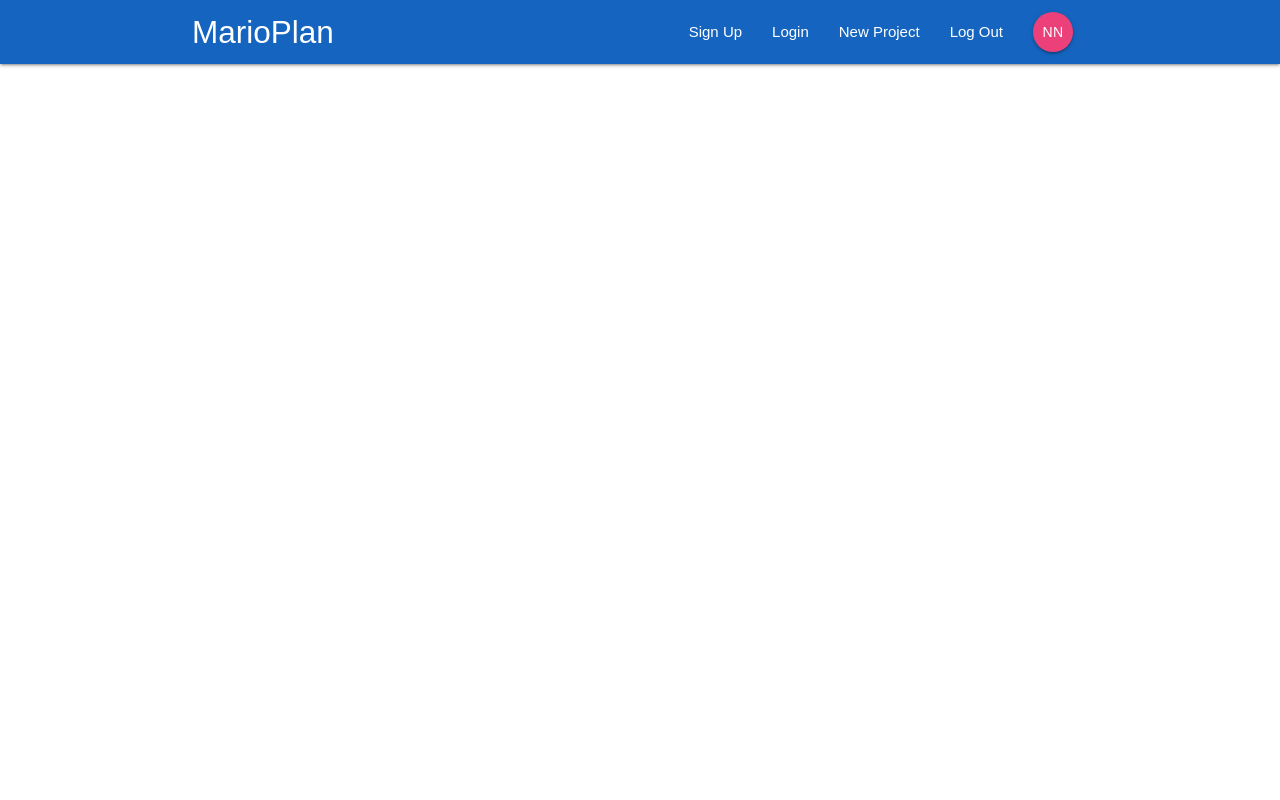
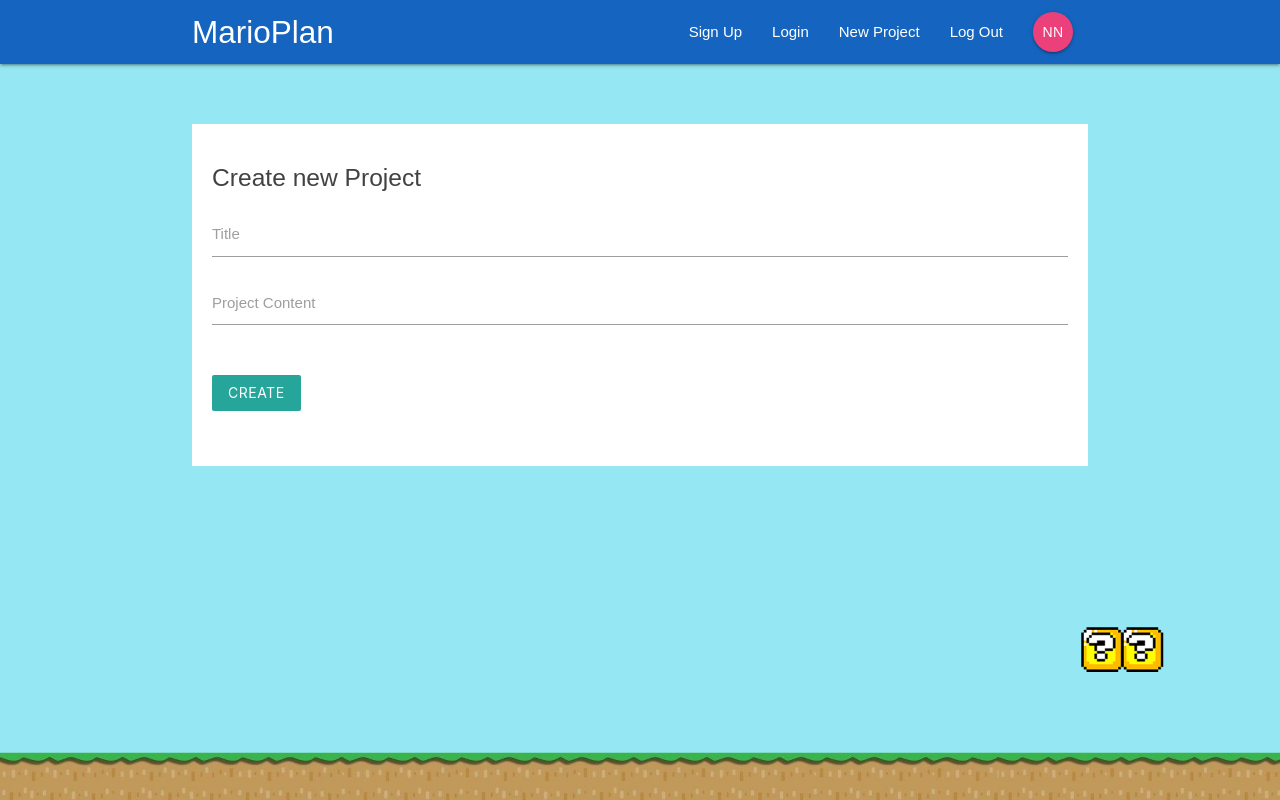
Before and after one commit to MasterLG/ReactReduxFirebase, a React (Create React App) app in the folder marioplan/: page /create in a window 1280 px wide. Built offline with nearby package versions, Linux system fonts and the light colour scheme.

Commit message:
End of 9 and 10

```diff
--- a/marioplan/src/App.js
+++ b/marioplan/src/App.js
@@ -5,6 +5,7 @@
 import Dashboard from "./components/dashboard/Dashboard";
 import SignIn from "./components/auth/SignIn";
 import SignUp from "./components/auth/SignUp";
+import CreateProject from "./components/projects/CreateProject";
 
 class App extends Component {
   render() {
@@ -17,6 +18,7 @@
             <Route path="/project/:id" component={ProjectDetails} />
             <Route path="/signin" component={SignIn} />
             <Route path="/signup" component={SignUp} />
+            <Route path="/create" component={CreateProject} />
           </Switch>
         </div>
       </BrowserRouter>
--- a/marioplan/src/components/layout/SignedInLinks.js
+++ b/marioplan/src/components/layout/SignedInLinks.js
@@ -5,7 +5,7 @@
   return (
     <ul className="right">
       <li>
-        <NavLink to="/">New Project</NavLink>{" "}
+        <NavLink to="/create">New Project</NavLink>{" "}
       </li>
       <li>
         <NavLink to="/">Log Out</NavLink>{" "}
--- a/marioplan/src/components/layout/SignedOutLinks.js
+++ b/marioplan/src/components/layout/SignedOutLinks.js
@@ -5,10 +5,10 @@
   return (
     <ul className="right">
       <li>
-        <NavLink to="/">Sign Up</NavLink>{" "}
+        <NavLink to="/signup">Sign Up</NavLink>{" "}
       </li>
       <li>
-        <NavLink to="/">Login</NavLink>{" "}
+        <NavLink to="/signin">Login</NavLink>{" "}
       </li>
     </ul>
   );
--- a/marioplan/src/components/projects/CreateProject.js
+++ b/marioplan/src/components/projects/CreateProject.js
@@ -0,0 +1,44 @@
+import React, { Component } from "react";
+
+class CreateProject extends Component {
+  state = {
+    title: "",
+    content: ""
+  };
+  handleChange = e => {
+    this.setState({
+      [e.target.id]: e.target.value
+    });
+  };
+  handleSubmit = e => {
+    e.preventDefault();
+    console.log(this.state);
+  };
+  render() {
+    return (
+      <div className="container">
+        <form className="white" onSubmit={this.handleSubmit}>
+          <h5 className="grey-text text-darken-3">Create new Project</h5>
+          <div className="input-field">
+            <label htmlFor="title">Title</label>
+            <input type="text" id="title" onChange={this.handleChange} />
+          </div>
+          <div className="input-field">
+            <label htmlFor="content">Project Content</label>
+            <textarea
+              className="materialize-textarea"
+              type="text"
+              id="content"
+              onChange={this.handleChange}
+            />
+          </div>
+          <div className="input-field">
+            <button className="btn lighten-1 z-depth-0">Create</button>
+          </div>
+        </form>
+      </div>
+    );
+  }
+}
+
+export default CreateProject;
--- a/marioplan/src/index.css
+++ b/marioplan/src/index.css
@@ -1,5 +1,35 @@
+html {
+  min-height: 100%;
+}
 body {
   margin: 0;
   padding: 0;
   font-family: sans-serif;
+  background: url(/img/mario-bg.png) no-repeat;
+  background-size: 100%;
+  background-position: bottom;
+  background-color: #95e8f3;
+  min-height: 100%;
 }
+form {
+  padding: 20px;
+  margin-top: 60px;
+}
+form button,
+form h5 {
+  margin: 20px 0;
+}
+input[type="text"]:not(.browser-default):focus:not([readonly]),
+input[type="email"]:not(.browser-default):focus:not([readonly]),
+input[type="password"]:not(.browser-default):focus:not([readonly]),
+textarea.materialize-textarea:focus:not([readonly]) {
+  border-color: #ec407a;
+  box-shadow: none;
+}
+
+input[type="text"]:not(.browser-default):focus:not([readonly]) + label,
+textarea.materialize-textarea:focus:not([readonly]) + label,
+input[type="email"]:not(.browser-default):focus:not([readonly]) + label,
+input[type="password"]:not(.browser-default):focus:not([readonly]) + label {
+  color: #ec407a !important;
+}
```
Also changed, not shown: marioplan/public/img/mario-bg.png (added), 1 other file (tests, documents, lock files or other folders).
